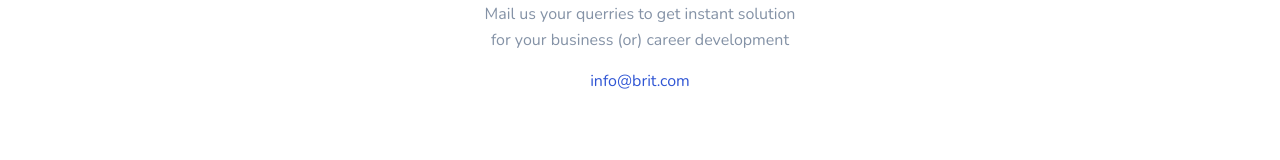
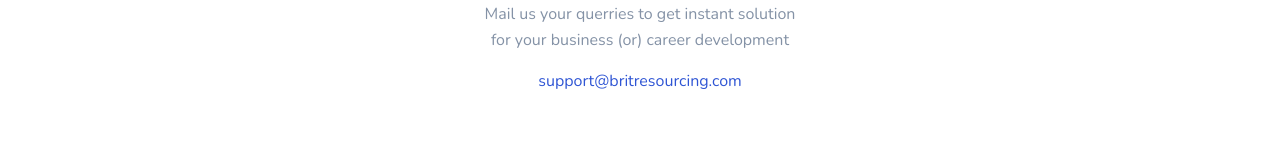
Before and after one commit to AtomBaseAI/BRIT, a Next.js app: page /contact in a window 1280 px wide. Shown: the part 581-741 px from the top of the page. Built offline with nearby package versions, Linux system fonts and the light colour scheme.

Commit message:
Add files via upload

```diff
--- a/src/pages/contact.jsx
+++ b/src/pages/contact.jsx
@@ -53,7 +53,7 @@
                       <h4 className="title font-weight-bold">Email</h4>
                       <p className="text-muted">Mail us your querries to get instant solution<br /> for your business
                         (or) career development</p>
-                      <Link href="mailto:info@nodehive.in" className="text-primary">info@brit.com</Link>
+                      <Link href="mailto:support@britresourcing.com" className="text-primary">support@britresourcing.com</Link>
                     </div>
                   </div>
                 </div>
@@ -87,14 +87,17 @@
                     <div className="row align-items-center">
                       <div className="col-6">
                         <div className="icon m-5">
-                          <Link href="tel:+0424 3555195">
+                          <Link href="tel:+44 7767952171">
                             <img src="https://ik.imagekit.io/nodehive/brit/social/1.png" className="avatar avatar-small" alt="hive" />
                           </Link>
                         </div>
                         {/* <div className="icon m-5">
                           <Link href="https://www.facebook.com/nodehivecorp">
                             <img src="https://ik.imagekit.io/nodehive/brit/social/3.png" className="avatar avatar-small" alt="hive" />
-                          </Link>
+                          </Link>Then contact no:
+
++44 7767952171
++44 7767976170
                         </div> */}
                       </div>
                       <div className="col-6">
```
